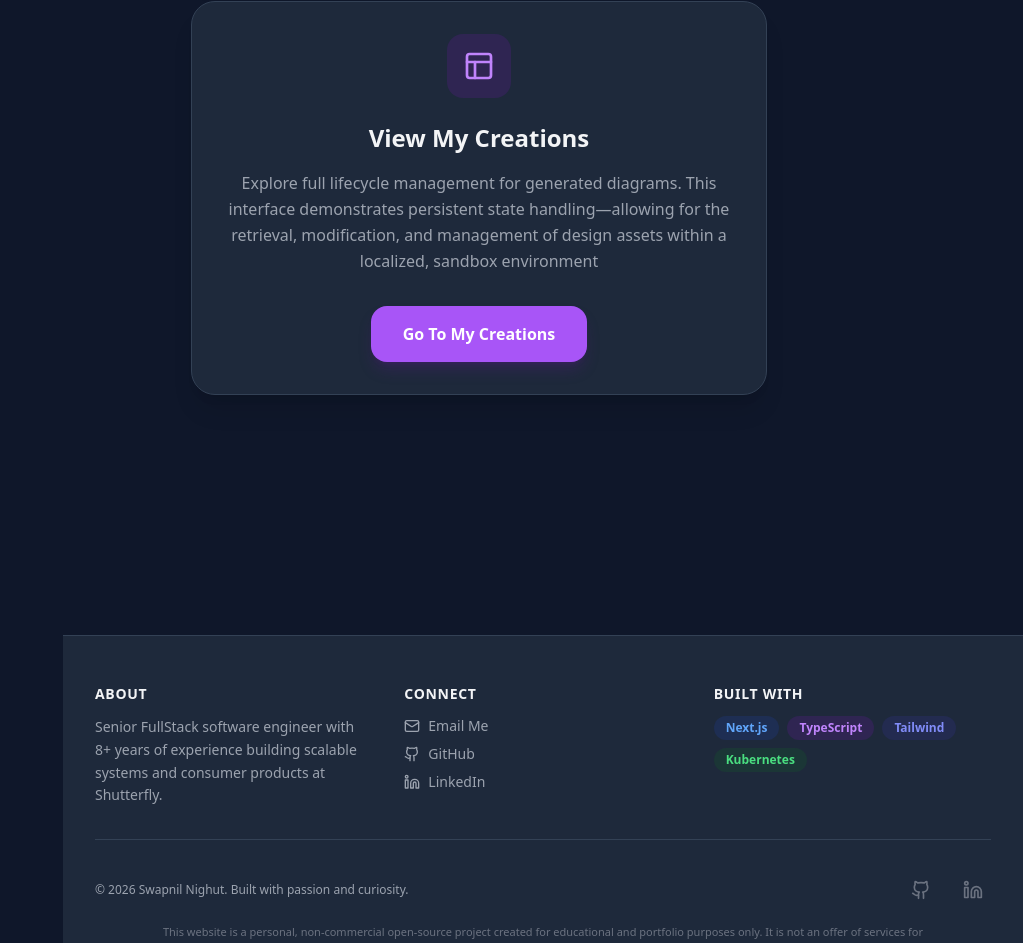
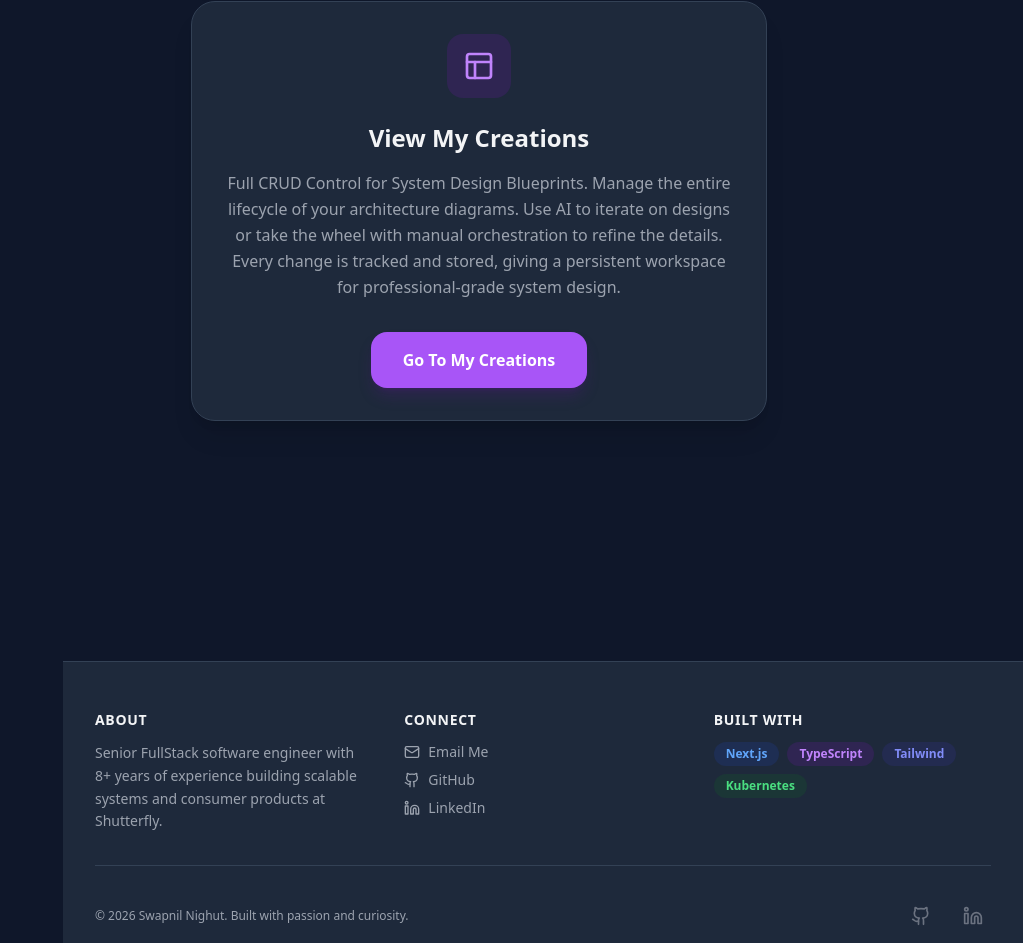
Before and after one commit to snighut/collaboration-app, a Next.js app: page / in a window 1280 px wide. Shown: the part 7986-8929 px from the top of the page, without its empty margins (257-1280 px from the left). Built offline with nearby package versions, Linux system fonts and the light colour scheme; no server answers.

Commit message:
fix: verbiage update on home page

```diff
--- a/App.tsx
+++ b/App.tsx
@@ -157,7 +157,7 @@ const App: React.FC = () => {
               </div>
               <h3 className="text-2xl font-bold text-gray-800 dark:text-gray-100 mb-4 text-center">View My Creations</h3>
               <p className="text-gray-600 dark:text-gray-400 mb-8 leading-relaxed text-center">
-                Explore full lifecycle management for generated diagrams. This interface demonstrates persistent state handling—allowing for the retrieval, modification, and management of design assets within a localized, sandbox environment
+                Full CRUD Control for System Design Blueprints. Manage the entire lifecycle of your architecture diagrams. Use AI to iterate on designs or take the wheel with manual orchestration to refine the details. Every change is tracked and stored, giving a persistent workspace for professional-grade system design.
               </p>
               <div className="flex justify-center">
                 <button
```
